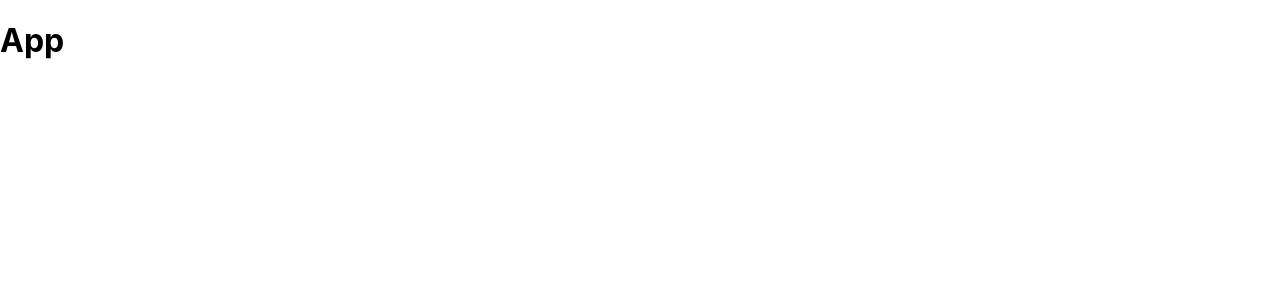
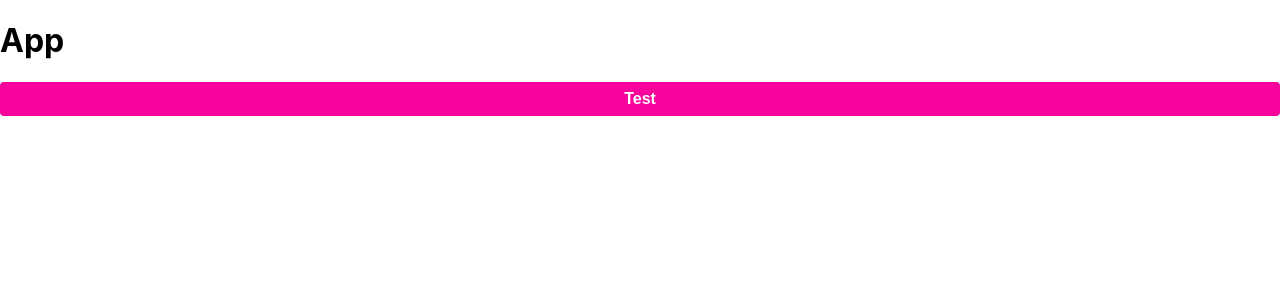
Before and after one commit to jordan-romero/styled-components-tutorial, a React (Create React App) app: page / in a window 1280 px wide. Shown: the top 300 px of the page. Built offline with nearby package versions, Linux system fonts and the light colour scheme.

Commit message:
creates first styled component

```diff
--- a/src/components/App.js
+++ b/src/components/App.js
@@ -1,5 +1,12 @@
+import Button from 'components/common/Button';
+
 function App() {
-  return <h1>App</h1>;
+  return (
+    <>
+      <h1>App</h1>
+      <Button>Test</Button>
+    </>
+  );
 }
 
 export default App;
--- /dev/null
+++ b/src/components/common/Button.js
@@ -0,0 +1,22 @@
+import styled from 'styled-components';
+
+const Button = styled.button`
+  color: white;
+  background: #f8049c;
+  font-weight: bold;
+  padding: 8px;
+  border-radius: 4px;
+  box-shadow: none;
+  font-size: 1em;
+  border: none;
+  width: 100%;
+  display: block;
+  white-space: none;
+
+  &:disabled {
+    background: #eee;
+    color: #666;
+  }
+`;
+
+export default Button;
```
